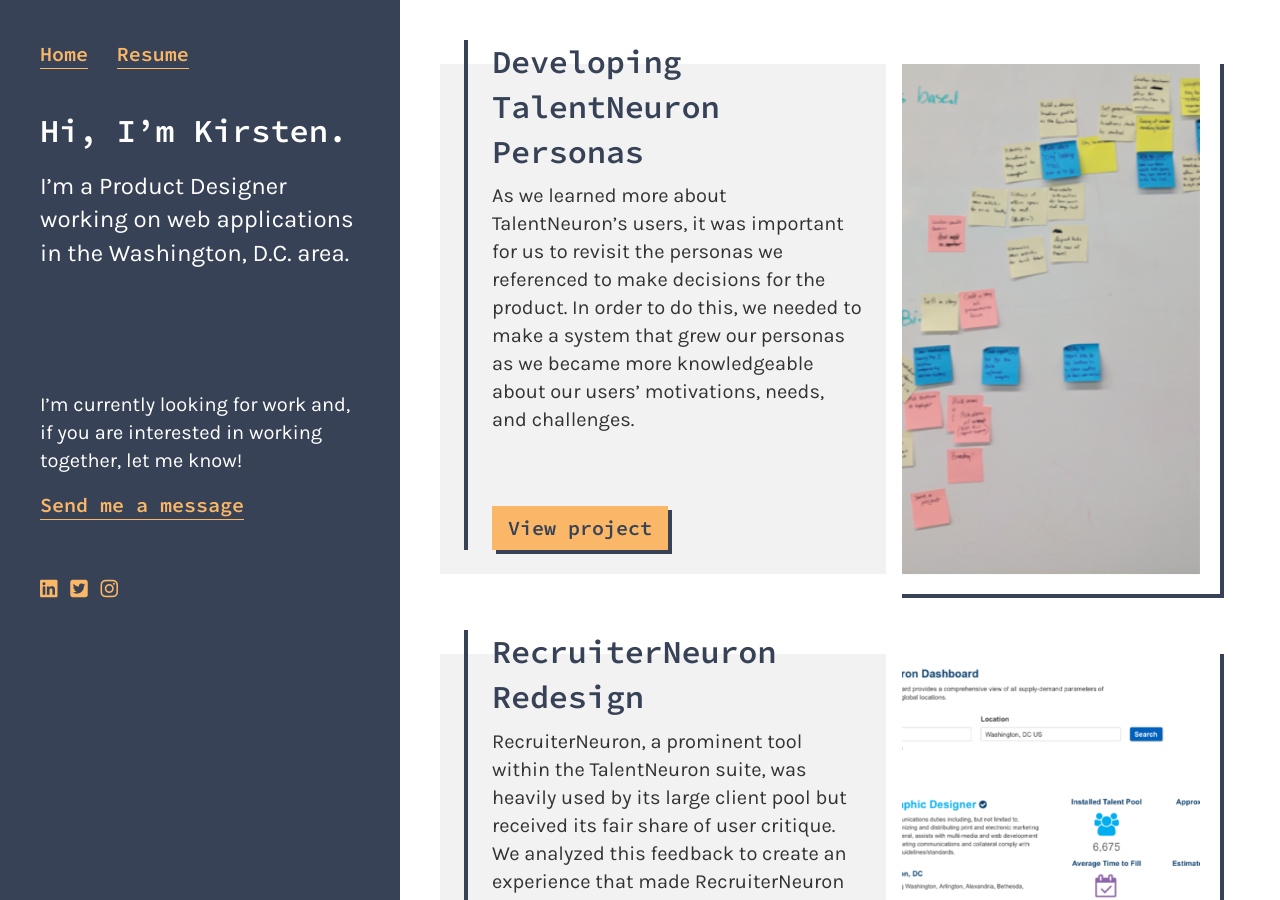
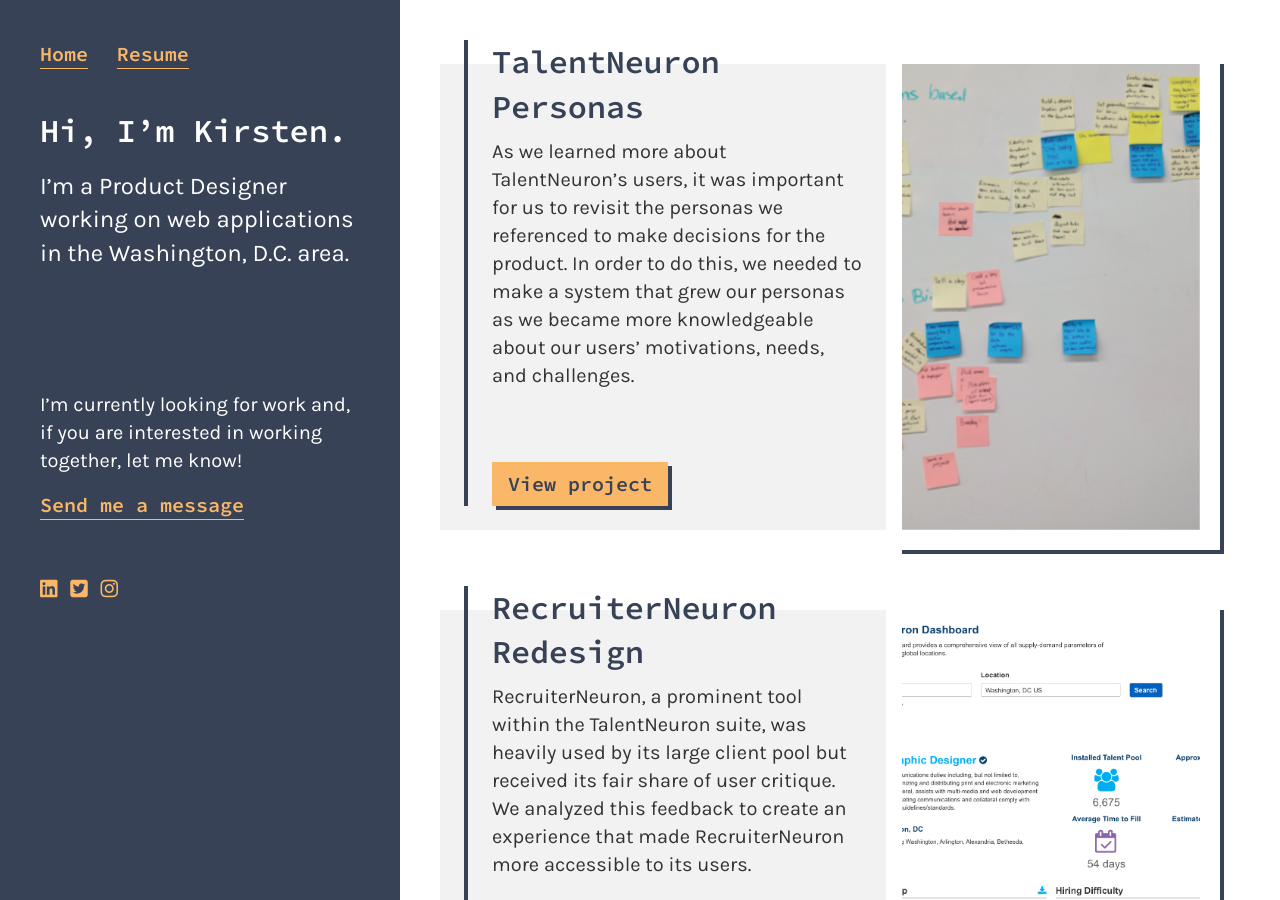
Before and after one commit to marcusrelacion/kirstengreen.com, a Jekyll site: the page built from index.markdown, in a window 1280 px wide and 900 px high. Built offline with Jekyll 4.4.1, drawn with Linux system fonts in a browser that asks for light colours; nearby versions of some CDN libraries.

Commit message:
updating name of talentneuron persona project

```diff
--- a/_projects/data-visualization.markdown
+++ b/_projects/data-visualization.markdown
@@ -54,7 +54,7 @@
     helped them achieve their goals. We also brainstormed on how to use our data to
     serve these goals better. Many of the target users we identified during these
     meetings would become proto-personas. To learn more about how we developed our
-    personas, take a look at my [Developing TalentNeuron Personas](https://kirstengreen.com/projects/developing-talentneuron-personas)
+    personas, take a look at my [TalentNeuron Personas](https://kirstengreen.com/projects/talentneuron-personas)
     project. "
   column-2-body:
 - section: 4
--- a/_projects/developing-talentneuron-personas.markdown
+++ b/_projects/talentneuron-personas.markdown
@@ -1,5 +1,5 @@
 ---
-title: Developing TalentNeuron Personas
+title: TalentNeuron Personas
 date: 2018-06-01 22:39:00 Z
 position: 0
 hero:
```
